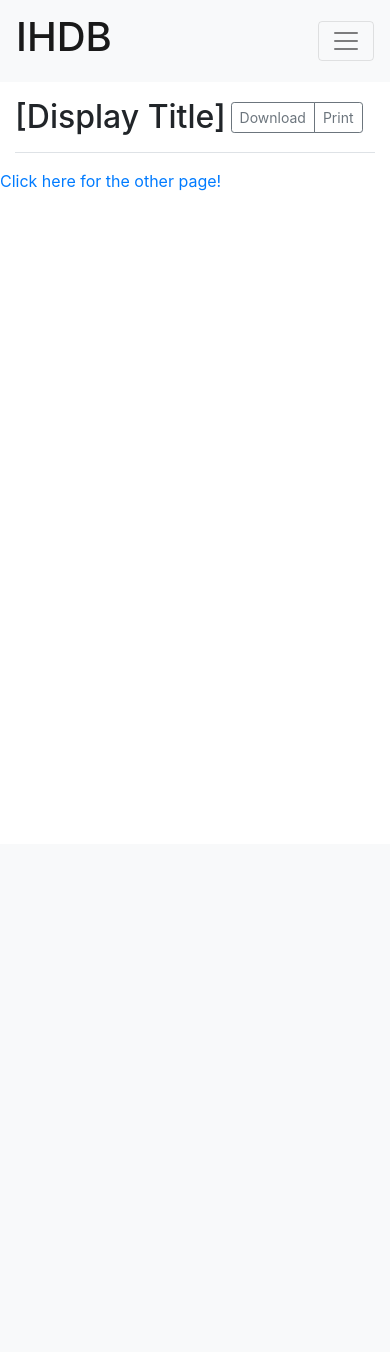
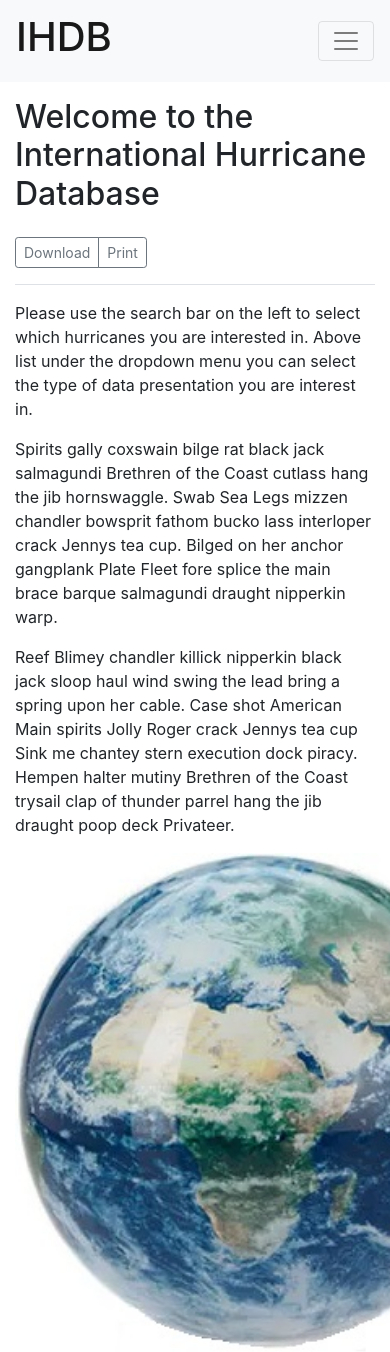
Before and after one commit to csadlo/Hurricanes, a Flask app: page / in a window 390 px wide; the page is wider, and only the part inside the window is pictured. Shown: the top 1352 px of that part. Before the commit the page ends 191 px from the top of that part, so only its background shows below. Run offline with Flask 2, Linux system fonts and the light colour scheme; data that the repository does not hold is empty; parts of the project's set-up code (start-up, migrations or seed data) failed here and were passed over; some libraries are stand-ins or nearby versions.

Commit message:
Integrated Glenda's display Title work

```diff
--- a/static/js/main.js
+++ b/static/js/main.js
@@ -3,6 +3,9 @@ console.log("Loaded main.js");
 
 // The current presentation mode saved as a global variable
 var current_mode = 'home';
+
+// The current set of hurricane json data retrieved from the server
+var current_data = [];
 
 // Select the input elements
 var yearInputElement = d3.select("#yearform");
@@ -70,18 +73,12 @@ function handleFilterChange(event) {
 
     var filteredData = [];
 
-    // Scan all of the current selections in the search bar
-    //var yearform_value = yearInputElement.property("value");
-    //var nameform_value = nameInputElement.property("value");
-
     // Returns a dictionary of the filter bar values
     inputs = GetFilterBarInputValues();
 
     yearform_value = inputs["year"];  // could be "ALL" or could be a specific value
     nameform_value = inputs["name"];  // could be "ALL" or could be a specific value
 
-
-    // Access the database and grab the data matching the requirements
     // Assemble the search URL to match the search bar filters selected
     var search_url = "/searchFor?";
     var num_params = 0;
@@ -106,42 +103,25 @@ function handleFilterChange(event) {
         num_params++;
     }
 
-    console.log("Search_URL = ", search_url);
+    console.log("Constructing Search URL = ", search_url);
 
+    // Access the database and grab the data matching the requirements
     d3.json(search_url).then(function (json_data)
     {
-        filteredData = [];
-        filteredData = json_data;
+        // Cache the filtered json data so that we can skip running
+        // handleFilterChange() during a handleModeChange() event
+        current_data = json_data;
+
         console.log("Accessing URL:", search_url);
-        console.log("Database Returns: ", filteredData);
+        console.log("Database Returns: ", current_data);
 
-        UpdatePresentationWindow(filteredData);
+        UpdatePresentationWindow(current_data);
 
         // Dynamically Update all of the OTHER drop down menus, while maintaining an "ALL" option
-        UpdateYearDropDownMenu(filteredData);
-        UpdateNameDropDownMenu(filteredData);
+        UpdateYearDropDownMenu(current_data);
+        UpdateNameDropDownMenu(current_data);
 
     });
-
-    /*
-    // USE THIS TO USE THE FAKE DATA
-    // Use the client-side data until the above proves to work
-    var filteredData = testdata;
-    {
-        if (yearform_value && IsSpecificValue(yearform_value)) {
-            //console.log("Entering yearform check with: ", yearform_value);
-            // FIXME - Grabbing the year this was is a little bit hacky
-            filteredData = filteredData.filter(sightingReport => Math.floor(sightingReport.date_stamp/10000) == yearform_value);
-        }
-
-        var nameform_value = nameInputElement.property("value");
-        if (nameform_value && IsSpecificValue(nameform_value)) {
-            //console.log("Entering nameform check with: ", nameform_value);
-            filteredData = filteredData.filter(sightingReport => sightingReport.name.toLowerCase() === nameform_value.toLowerCase());
-        }
-    }
-    */
-
 
     console.log("Exiting handleFilterChange(): Another Happy Landing!");
 
@@ -152,6 +132,8 @@ function handleFilterChange(event) {
 function handleModeChange(new_mode)
 {
     console.log("Entering handleModeChange()");
+
+    // ASK A TA - How do I get the current selection of the dropdown menu?
 
     //var prop_value = d3.select("#PresentationMode").property("value");    // returns NULL
     //var node = d3.select("#PresentationMode").node();                       // returns NULL
@@ -181,9 +163,9 @@ function handleModeChange(new_mode)
     */
 
     // current_mode is a global variable that can be accessed in other functions
-    //console.log("handleModeChange(): The current mode selected seems to be ...", current_mode);
+    console.log("handleModeChange(): The currently active mode seems to be ...", current_mode);
     current_mode = new_mode;
-    //console.log("handleModeChange(): The new mode selected seems to be ...", new_mode);
+    console.log("handleModeChange(): The new mode selected seems to be ...", new_mode);
 
     // Update the Bootstrap Dropdown Menu Text
     if (current_mode == "home")
@@ -201,7 +183,9 @@ function handleModeChange(new_mode)
 
     // FIXME - Try caching the previous results of this function globally so we
     // don't have to query the database everytime we change a presentation mode.
-    handleFilterChange();
+    //handleFilterChange();
+    // - or -
+    UpdatePresentationWindow(current_data);
 
     console.log("Exiting handleModeChange()");
 
@@ -216,7 +200,10 @@ function UpdatePresentationWindow(json_data)
     //var mode = d3.select("#PresentationMode").value;
     var mode = current_mode;    // Global variable
 
-    if      (mode == "globe")
+    if (mode == "home")
+        homeMethod(json_data);
+
+    else if (mode == "globe")
         globeMethod(json_data);
 
     else if (mode == "leaflet")
@@ -233,16 +220,20 @@ function homeMethod(json_data)
     console.log("Entering homeMethod()...");
 
     var globePath = "..\\static\\images\\globe.jpg";
+    var titleArea = d3.select("#displayTitle");
     var summaryArea = d3.select("#Data_Presentation_Summary");
     var displayArea = d3.select("#Data_Presentation_Window");
 
-    // Reset the summary and display divs to empty
+    // Reset the title, summary, and display divs to empty
+    titleArea.html("");
     summaryArea.html("");
     displayArea.html("");
     //document.getElementById("Data_Presentation_Window").innerHTML = "";
 
+    titleArea.append("p").text("Welcome to the International Hurricane Database");
+
     //Add the summary
-    summaryArea.insert("h2").text("Home - Welcome to the International Hurricane Database");
+    //summaryArea.insert("h2").text("Home - Welcome to the International Hurricane Database");
     summaryArea.insert("p").text("Please use the search bar on the left to select which hurricanes you are interested in. Above list under the dropdown menu you can select the type of data presentation you are interest in.");
     summaryArea.insert("p").text("Spirits gally coxswain bilge rat black jack salmagundi Brethren of the Coast cutlass hang the jib hornswaggle. Swab Sea Legs mizzen chandler bowsprit fathom bucko lass interloper crack Jennys tea cup. Bilged on her anchor gangplank Plate Fleet fore splice the main brace barque salmagundi draught nipperkin warp.");
     summaryArea.insert("p").text("Reef Blimey chandler killick nipperkin black jack sloop haul wind swing the lead bring a spring upon her cable. Case shot American Main spirits Jolly Roger crack Jennys tea cup Sink me chantey stern execution dock piracy. Hempen halter mutiny Brethren of the Coast trysail clap of thunder parrel hang the jib draught poop deck Privateer.");
@@ -260,12 +251,22 @@ function globeMethod(json_data)
     console.log("Entering globeMethod()...");
 
     var globePath = "..\\static\\images\\globe.jpg";
+    var titleArea = d3.select("#displayTitle");
     var summaryArea = d3.select("#Data_Presentation_Summary");
     var displayArea = d3.select("#Data_Presentation_Window");
 
-    // Reset the summary and display divs to empty
+    // Reset the ttile, summary, and display divs to empty
+    titleArea.html("");
     summaryArea.html("");
     displayArea.html("");
+
+    // Returns a dictionary of the filter bar values
+    inputs = GetFilterBarInputValues();
+
+    var selectedYear = inputs["year"];  // could be "ALL" or could be a specific value
+    var selectedName = inputs["name"];  // could be "ALL" or could be a specific value
+
+    titleArea.append("p").text("Hurricane " + selectedName + " , " + "Year " + selectedYear);
 
     summaryArea.insert("h2").text("Global View");
     summaryArea.insert("p").text("This view of the hurricane data utilizes a projection on an orthoganal projection of the globe.");
@@ -282,25 +283,41 @@ function leafletMethod(json_data)
 {
     console.log("Entering leafletMethod()...");
 
-    document.getElementById("Data_Presentation_Window").innerHTML = "";
+    //document.getElementById("Data_Presentation_Window").innerHTML = "";
 
     hurricaneData = json_data;
     console.log("leafletMethod(): data ", hurricaneData);
 
-    // var selectedYear = 2001;
-    // var selectedName = "MICHELLE";
+    var titleArea = d3.select("#displayTitle");
+    var summaryArea = d3.select("#Data_Presentation_Summary");
+    var displayArea = d3.select("#Data_Presentation_Window");
 
-    // var filteredData = [];
-    // hurricaneData.forEach((row) =>
-    // {
-    //     if (Math.trunc(row.date_stamp/10000) == selectedYear
-    //         && row.name.trim().toUpperCase() == selectedName)
-    //     {
-    //         console.log("rowdata ", row);
-    //         filteredData.push(row);
-    //     }
-    // });
+    // Reset the ttile, summary, and display divs to empty
+    titleArea.html("");
+    summaryArea.html("");
+    displayArea.html("");
 
+    //var selectedYear = 2005;
+    //var selectedName = "KATRINA";
+
+    // Returns a dictionary of the filter bar values
+    inputs = GetFilterBarInputValues();
+
+    var selectedYear = inputs["year"];  // could be "ALL" or could be a specific value
+    var selectedName = inputs["name"];  // could be "ALL" or could be a specific value
+
+    titleArea.append("p").text("Hurricane " + selectedName + " , " + "Year " + selectedYear);
+
+    var filteredData = [];
+    hurricaneData.forEach((row) =>
+    {
+        if (Math.trunc(row.date_stamp/10000) == selectedYear
+            && row.name.trim().toUpperCase() == selectedName)
+        {
+            console.log("rowdata ", row);
+            filteredData.push(row);
+        }
+    });
 
     createMap(hurricaneData);
 
@@ -352,13 +369,23 @@ function UpdateTable(json_data) {
     var col_names = ["Year", "Time", "Name", "City", "Country", "Wind Speed", "Latitude", "Longitude"];
     var col_order = ["datestamp", "timestamp", "name", "city", "country", "max_wind", "latitude", "longitude"];
 
+    var titleArea = d3.select("#displayTitle");
     var summaryArea = d3.select("#Data_Presentation_Summary");
     var displayArea = d3.select("#Data_Presentation_Window");
 
     // Reset the summary and display divs to empty
+    titleArea.html("");
     summaryArea.html("");
     displayArea.html("");
     //d3.select("tbody").selectAll("tr").remove();
+
+    // Returns a dictionary of the filter bar values
+    inputs = GetFilterBarInputValues();
+
+    var selectedYear = inputs["year"];  // could be "ALL" or could be a specific value
+    var selectedName = inputs["name"];  // could be "ALL" or could be a specific value
+
+    titleArea.append("p").text("Hurricane " + selectedName + " , " + "Year " + selectedYear);
 
     var table = displayArea.append("table")
     table.attr("class", "table table-striped");
@@ -559,7 +586,9 @@ function InitDashboard()
     InitializeYearDropDownMenu();
     InitializeNameDropDownMenu();
 
-    //handleFilterChange();
+    // Do this to cache the json data into the global current_data variable
+    handleFilterChange();
+    handleModeChange('home');
 
     console.log("Exiting Init Dashboard()");
 }
--- a/templates/index.html
+++ b/templates/index.html
@@ -35,21 +35,39 @@
               <a class="nav-link" href="#"><span class="sr-only">(current)</span></a>
             </li>
           </ul>
-            <ul class="navbar-nav">
+          <ul class="navbar-nav">
             <li class="nav-item dropdown">
               <a class="nav-link dropdown-toggle current_mode" href="#" id="navbarDropdown" role="button" data-toggle="dropdown" aria-haspopup="true" aria-expanded="false">
                 Dropdown Options
               </a>
-              <div class="dropdown-menu" aria-labelledby="navbarDropdown" id="Presentation_Mode">
-                <a class="dropdown-item option" onclick="handleModeChange('home')" href="#">Home</a>
-                <a class="dropdown-item option" onclick="handleModeChange('globe')" href="#">Globe</a>
-                <a class="dropdown-item option" onclick="handleModeChange('leaflet')" href="#">Leaflet</a>
-                <a class="dropdown-item option active" onclick="handleModeChange('table')" href="#">Table</a>
-                <a class="dropdown-item option disabled" onclick="handleModeChange('FIXME')" href="#">javaLib</a>
-                <a class="dropdown-item option disabled" onclick="handleModeChange('FIXME')"href="">Data</a>
-              </div>
+              <ul class="dropdown-menu" aria-labelledby="navbarDropdown" id="Presentation_Mode">
+                <!--
+                <li class="dropdown-item">Home</li>
+                <li class="dropdown-item">Globe</li>
+                <li class="dropdown-item">Leaflet</li>
+                <li class="dropdown-item active">Table</li>
+                <li class="dropdown-item disabled">javaLib</li>
+                <li class="dropdown-item disabled">Data</li>
+                -->
+                <li class="dropdown-item" onclick="handleModeChange('home')" href="#">Home</li>
+                <li class="dropdown-item" onclick="handleModeChange('globe')" href="#">Globe</li>
+                <li class="dropdown-item" onclick="handleModeChange('leaflet')" href="#">Leaflet</li>
+                <li class="dropdown-item active" onclick="handleModeChange('table')" href="#">Table</li>
+                <li class="dropdown-item disabled" onclick="handleModeChange('FIXME')" href="#">javaLib</li>
+                <li class="dropdown-item disabled" onclick="handleModeChange('FIXME')"href="">Data</li>
+              </ul>
             </li>
           </ul>
+          <!--
+          <script>
+            $(document).ready(function() {
+                $('li').click(function() {
+                    $('li.dropdown-item.active').removeClass("active");
+                    $(this).addClass("active");
+                });
+            });
+          </script>
+          -->
           <form class="form-inline my-2 my-lg-0">
             <a class="nav-link" href="">Data <span class="sr-only">(current)</span></a>
             <a class="nav-link" href="">About <span class="sr-only">(current)</span></a>
@@ -59,7 +77,7 @@
 
       <div class="container-fluid">
         <div class="row">
-          <nav id="sidebarMenu" class="col-md-3 col-lg-3 d-md-block bg-light sidebar collapse">
+          <nav id="sidebarMenu" class="col-md-3 col-lg-2 d-md-block bg-light sidebar collapse">
             <div class="sidebar-sticky pt-3">
               <h4>Data</h4>
               <ul class="list-group" id="filters">
@@ -92,7 +110,7 @@
             <button id="search-btn" type="button" class="btn btn-default">Update</button>
           </nav>
 
-          <main role="main" class="col-md-9 ml-sm-auto col-lg-9 px-md-4">
+          <main role="main" class="col-md-9 ml-sm-auto col-lg-10 px-md-4">
             <div class="d-flex justify-content-between flex-wrap flex-md-nowrap align-items-center pt-3 pb-2 mb-3 border-bottom">
               <h1 class="h2" id="displayTitle">[Display Title]</h1>
               <div class="btn-toolbar mb-2 mb-md-0">
@@ -122,10 +140,6 @@
          Go to app.py to see how that '/other' route is defined. -->
     <a href="/other">Click here for the other page!</a>
 
-    <!-- Import the main JavaScript code. -->
-    <script type="text/javascript" src="static/js/testdata.js"></script>
-    <script type="text/javascript" src="static/js/main.js"></script>
-
     <!-- ADDED -->
     <script src="https://code.jquery.com/jquery-3.3.1.slim.min.js" integrity="sha384-q8i/X+965DzO0rT7abK41JStQIAqVgRVzpbzo5smXKp4YfRvH+8abtTE1Pi6jizo" crossorigin="anonymous"></script>
     <script src="https://cdnjs.cloudflare.com/ajax/libs/popper.js/1.14.7/umd/popper.min.js" integrity="sha384-UO2eT0CpHqdSJQ6hJty5KVphtPhzWj9WO1clHTMGa3JDZwrnQq4sF86dIHNDz0W1" crossorigin="anonymous"></script>
@@ -137,6 +151,11 @@
     <!-- <script type="text/javascript" src="https://cdnjs.cloudflare.com/ajax/libs/d3/4.2.3/d3.min.js"></script> -->
     <!---------------------->
 
+    <!-- Import the main JavaScript code. -->
+    <script type="text/javascript" src="static/js/testdata.js"></script>
+    <script type="text/javascript" src="static/js/main.js"></script>
+
+
 </body>
 
 </html>
```
